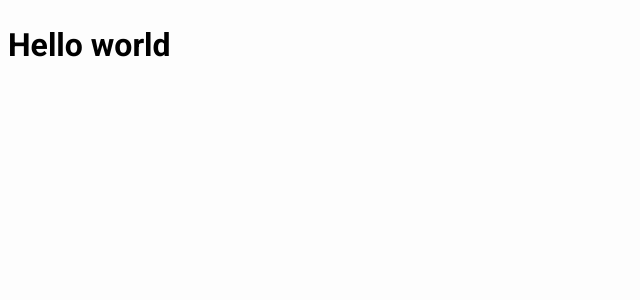
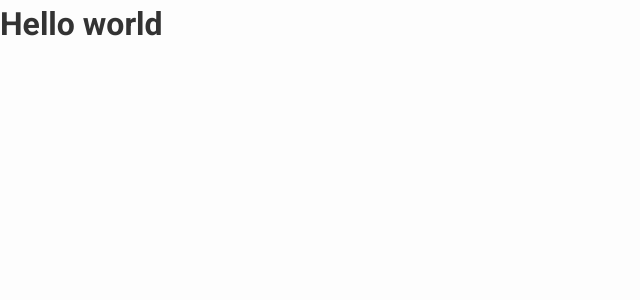
Before and after one commit to sebastiangolab/portfolio, a Next.js app: page / in a window 1280 px wide. Shown: the top 300 px of the page, without its empty margins (0-640 px from the left). Built offline with nearby package versions, Linux system fonts and the light colour scheme.

Commit message:
update fonts and global styles

```diff
--- a/src/styles/global.scss
+++ b/src/styles/global.scss
@@ -1,6 +1,7 @@
 @use '@/styles/variables/fonts.scss' as fonts;
 @use '@/styles/variables/colors.scss' as colors;
 
+*,
 *::before,
 *::after {
    margin: 0;
@@ -12,6 +13,7 @@
    font-size: fonts.$basicFont;
    line-height: fonts.$defaultLineHeight;
    background: colors.$page-background;
+   color: colors.$black;
 }
 
 img,
@@ -38,4 +40,10 @@
 h5,
 h6 {
    overflow-wrap: break-word;
+   color: colors.$black;
 }
+
+a {
+   text-decoration: none;
+   color: colors.$black;
+}
--- a/src/styles/variables/fonts.scss
+++ b/src/styles/variables/fonts.scss
@@ -5,3 +5,4 @@
    'medium': 500,
    'bold': 700,
 );
+$hoverTransitionSec: 0.3s;
```
